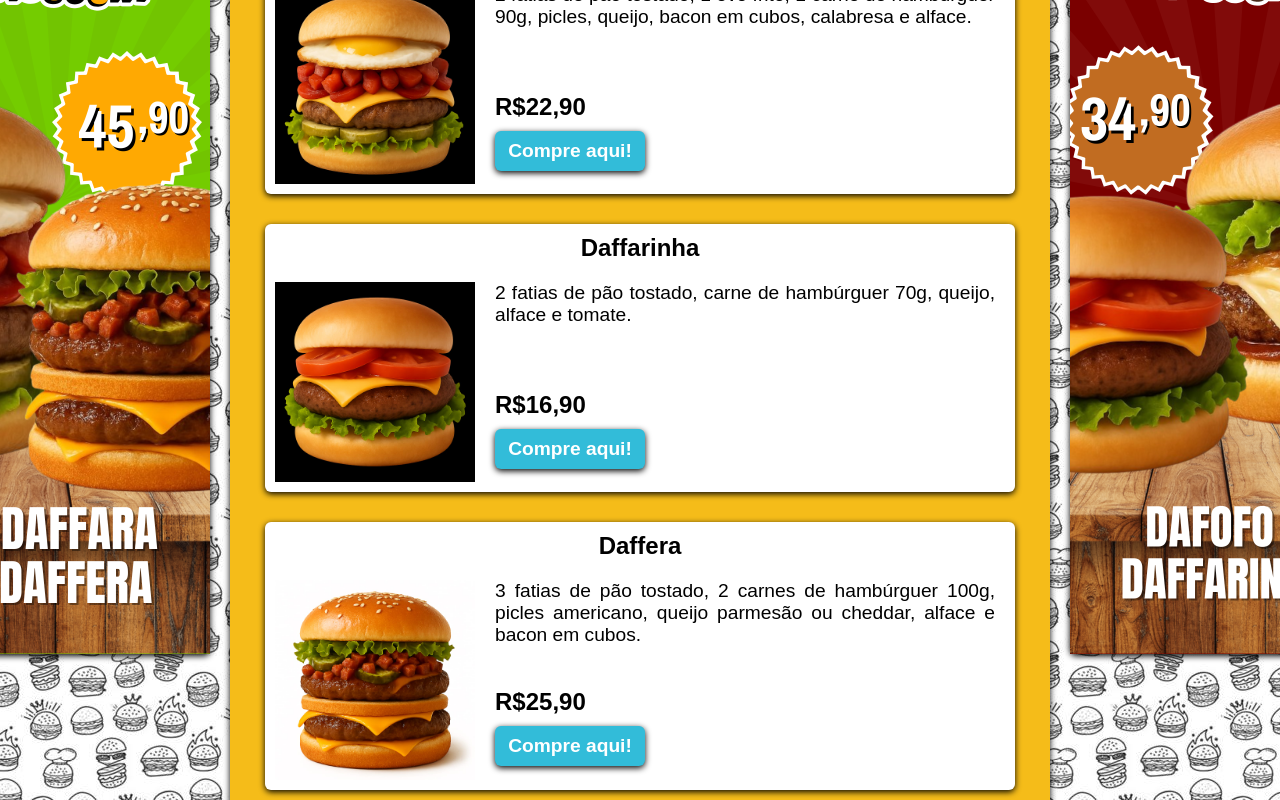
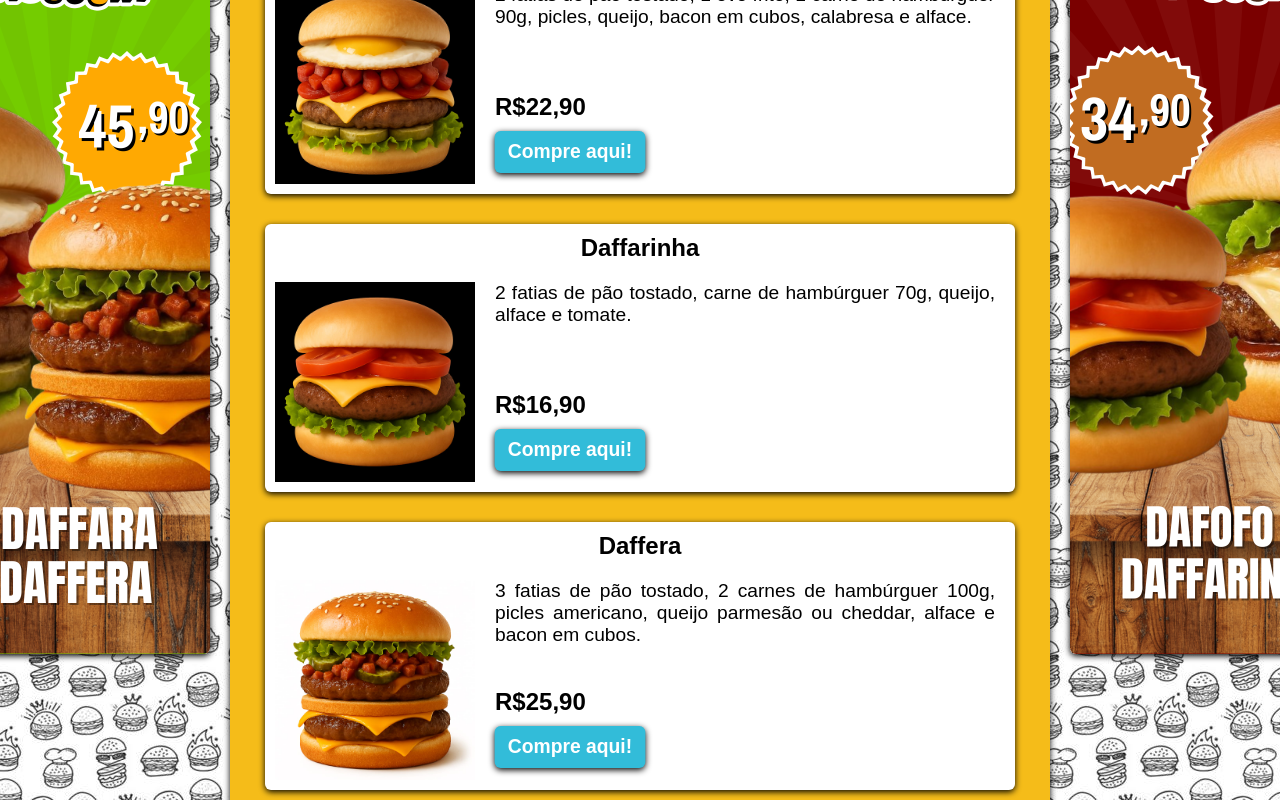
Before and after one commit to juliatinello/pias, a plain HTML site: page index.html in a window 1280 px wide. Shown: the part 440-1240 px from the top of the page. Drawn offline with Linux system fonts and the light colour scheme.

Commit message:
Add files via upload

```diff
--- a/index.html
+++ b/index.html
@@ -52,7 +52,7 @@
                     <div class="texto">
                         <p class="descricao">2 fatias de pão tostado, 1 ovo frito, 1 carne de hambúrguer 90g, picles, queijo, bacon em cubos, calabresa e alface.</p>
                         <p class="preco">R$22,90</p>
-                        <button>Compre aqui!</button>
+                        <a href="" class="button">Compre aqui!</a>
                     </div>
                 </div>
             </div>
@@ -64,7 +64,7 @@
                     <div class="texto">
                         <p class="descricao">2 fatias de pão tostado, carne de hambúrguer 70g, queijo, alface e tomate.</p>
                         <p class="preco">R$16,90</p>
-                        <button>Compre aqui!</button>
+                        <a href="" class="button">Compre aqui!</a>
                     </div>
                 </div>
             </div>
@@ -76,7 +76,7 @@
                     <div class="texto">
                         <p class="descricao">3 fatias de pão tostado, 2 carnes de hambúrguer 100g, picles americano, queijo parmesão ou cheddar, alface e bacon em cubos.</p>
                         <p class="preco2">R$25,90</p>
-                        <button>Compre aqui!</button>
+                        <a href="" class="button">Compre aqui!</a>
                     </div>
                 </div>
             </div>
@@ -88,7 +88,7 @@
                 <div class="texto">
                         <p class="descricao">2 fatias de pão brioche, 1 carne de 80g, cebola caramelizada, queijo, molho e alface americana.</p>
                         <p class="preco">R$19,90</p>
-                        <button>Compre aqui!</button>
+                        <a href="" class="button">Compre aqui!</a>
                     </div>
             </div>
         </div>
@@ -112,7 +112,7 @@
                     <div class="texto">
                         <p class="descricao">Daffera, porção de batata frita 350g, refrigerante 1L ou suco jarra.</p>
                         <p class="preco">R$44,90</p>
-                        <button>Compre aqui!</button>
+                        <a href="" class="button">Compre aqui!</a>
                     </div>
                 </div>
             </div>
@@ -124,7 +124,7 @@
                     <div class="texto">
                         <p class="descricao">Daffarinha, porção de batata frita 100g, refrigerante lata ou suco copo.</p>
                         <p class="preco">R$29,00</p>
-                        <button>Compre aqui!</button>
+                        <a href="" class="button">Compre aqui!</a>
                     </div>
                 </div>
             </div>
@@ -136,7 +136,7 @@
                     <div class="texto">
                         <p class="descricao">X-Daffara, porção de batata frita 150g, refrigerante 600ml ou suco copo.</p>
                         <p class="preco">R$34,90</p>
-                        <button>Compre aqui!</button>
+                        <a href="" class="button">Compre aqui!</a>
                     </div>
                 </div>
             </div>
--- a/style.css
+++ b/style.css
@@ -144,17 +144,26 @@ body{
     font-size: x-large;
 }
 
-button {
+.button {
     background-color: #32bcd9;
     box-shadow: 0 2px 6px black;
     border: none;
+    text-decoration: none;
+    text-align: center;
+    padding: 10px;
     color: white;
     margin-top: 10px;
-    height: 40px;
     width: 150px;
     border-radius: 6px;
     font-weight: bold;
     font-size: larger;
+    transform: scale(1.005);
+    transition: 0.3s ease;
+}
+
+.button:hover {
+    transform: scale(1.05);
+    background-color: #38cae7;
 }
 
 .produtos {
@@ -338,6 +347,7 @@ button {
     overflow: hidden;
     background: white;
     margin: 0 auto;
+    border-radius: 6px;
 }
 
 .slides {
```
